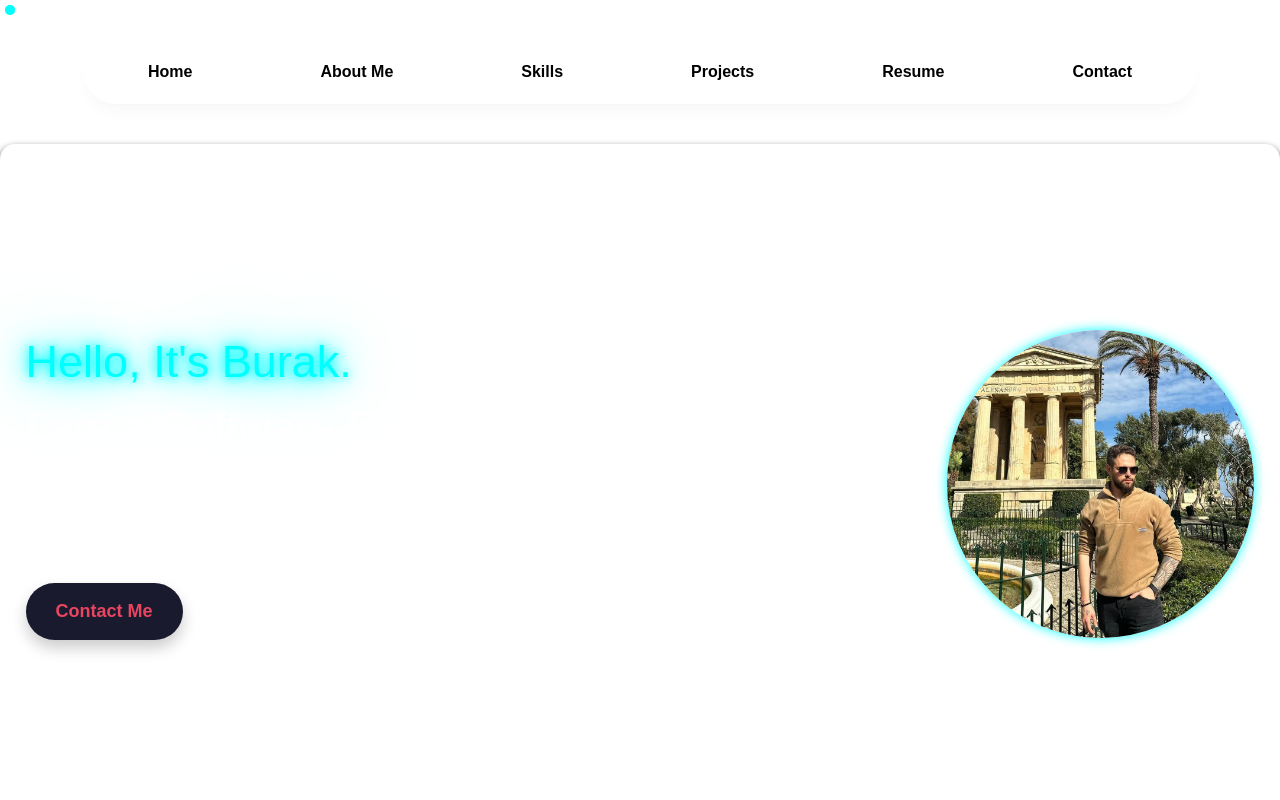
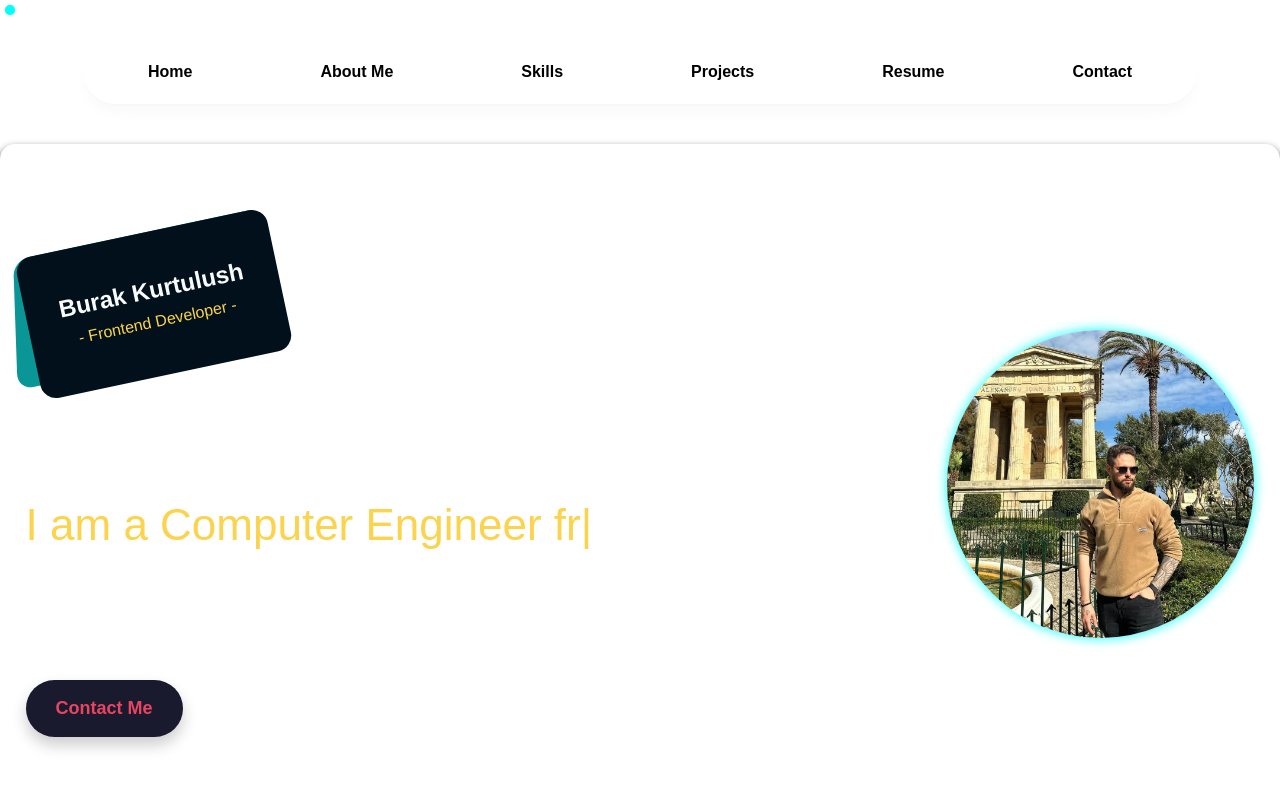
Before and after one commit to Burak849/mywebsite, a Next.js app: page / in a window 1280 px wide. Shown: the top 800 px of the page. Built offline with nearby package versions, Linux system fonts and the light colour scheme.

Commit message:
duzenlemeler

```diff
--- a/src/app/components/Tooltip.tsx
+++ b/src/app/components/Tooltip.tsx
@@ -181,6 +181,7 @@ const StyledWrapper = styled.div`
     text-align: center;
     fill: #1da1f2;
     background: #000;
+    border:none;
   }
   .user {
     display: flex;
--- a/src/app/pages/about.tsx
+++ b/src/app/pages/about.tsx
@@ -6,9 +6,9 @@ import styles from '../styles/About.module.css';
 const AboutSection: React.FC = () => {
 
     const texts = [
-        "I am a Software Engineer from Turkey.",
+        "I am a Computer Engineer from Turkey.",
         "I love to code for Frontend Development.",
-        "Let's build something aesthetic!",
+        "Let's build something aesthetic!"
     ];
     const [displayedText, setDisplayedText] = useState("");
     const [currentIndex, setCurrentIndex] = useState(0);
@@ -54,14 +54,20 @@ const AboutSection: React.FC = () => {
 
 
             <div className={styles['text-paragraf']}>
-
+                <div style={{ textShadow: 'none' }} className="group duration-500 -rotate-12 hover:-rotate-0 hover:skew-x-1 skew-x-0 hover:translate-x-6 hover:translate-y-12">
+                    <div className="group-hover:duration-400 relative rounded-2xl w-64 h-36 bg-[rgb(1_16_27/_var(--tw-bg-opacity,_1))] text-gray-50 flex flex-col justify-center items-center gap-1 before:-skew-x-[10deg] before:rounded-2xl before:absolute before:content[''] before:bg-[rgb(10_150_150/_var(--tw-bg-opacity,_1))]
+ before:right-3 before:top-0 before:w-64 before:h-32 before:-z-10">
+                        <span className="text-2xl font-bold">Burak Kurtulush</span>
+                            <p className="text-amber-300 font-thin">- Frontend Developer -</p>
+                        </div>
+                    </div>
                 <div>
-                    <h2 style={{ fontSize: 45 }}>Hello, It's Burak.</h2>
-                    <p style={{ color: 'white', textShadow: 'none', fontSize: 44 }}>
+                    <h2 style={{ fontSize: 44, color: 'white', textShadow: 'none' }}>Hello!</h2>
+                    <p style={{ color: '#FCD34D', textShadow: 'none', fontSize: 44 }}>
                         {displayedText}
                         <span>|</span>
                     </p>
-                    <h3 style={{ color: 'white', textShadow: 'none', fontSize: 24 }}>I am a passionate software engineer with a focus on AI and Front-end development, dedicated to crafting innovative and user-centric websites.</h3>
+                    <h3 style={{ color: 'white', textShadow: 'none', fontSize: 24 }}>I am a passionate computer engineer with a focus on UI/UX and Front-end development, dedicated to crafting innovative and user-centric websites.</h3>
                 </div>
 
                 <button className={styles['custom-button']}>Contact Me</button>
--- a/src/app/styles/About.module.css
+++ b/src/app/styles/About.module.css
@@ -59,7 +59,7 @@
     color: cyan;
     text-shadow: 0px 0px 10px cyan,
                  0px 0px 20px cyan,
-                 0px 0px 40px cyan,
+                 0px 0px 30px cyan,
                  0px 0px 80px cyan;
     display:flex;
     flex-direction:column;
```
